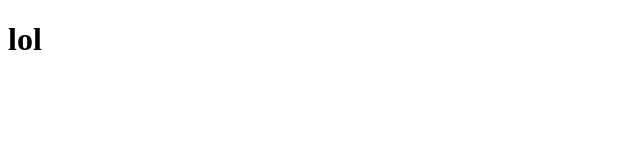
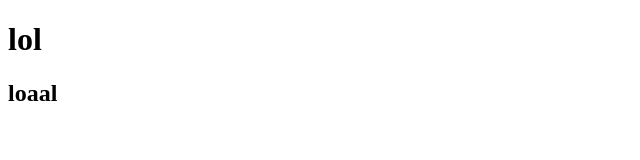
Before and after one commit to Gram-dev/things, a plain HTML site: page index.html in a window 1280 px wide. Shown: the full height of the page, 0-640 px from the left. Drawn offline with Linux system fonts and the light colour scheme.

Commit message:
h2 was added

```diff
--- a/index.html
+++ b/index.html
@@ -6,5 +6,6 @@
 </head>
 <body>
 <h1>lol</h1>
+<h2>loааl</h2>
 </body>
 </html>
```
Also changed, not shown: 1 other file.
